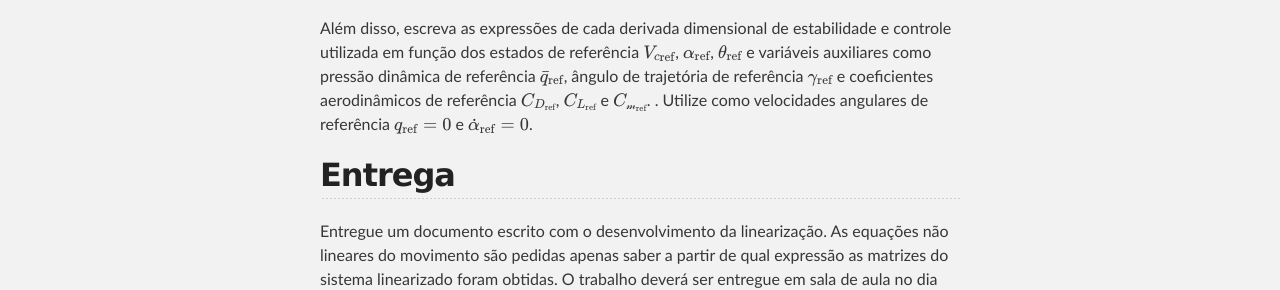
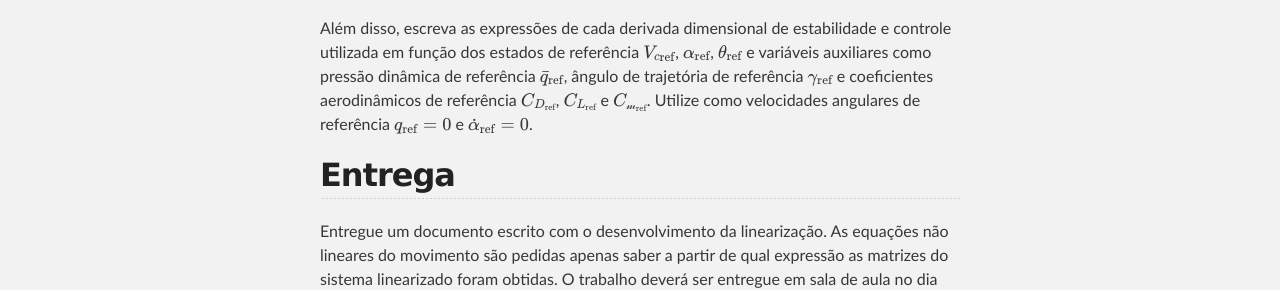
Before and after one commit to dimasad/dimasad.github.io.OLD, a Jekyll site: the page built from _mecvoo/trabalho-lin.md, in a window 1280 px wide. Shown: the part 1447-1737 px from the top of the page. Built offline with Jekyll 4.4.1, drawn with Linux system fonts in a browser that asks for light colours; formulas are drawn with MathJax 3.

```diff
--- a/_mecvoo/trabalho-lin.md
+++ b/_mecvoo/trabalho-lin.md
@@ -89,8 +89,7 @@ $$\theta_{\operatorname{ref}}$$ e variáveis auxiliares como pressão dinâmica
 de referência $$\bar q_{\operatorname{ref}}$$, ângulo de trajetória de
 referência $$\gamma_{\operatorname{ref}}$$ e coeficientes aerodinâmicos de
 referência $$C_{D_{\operatorname{ref}}}$$, $$C_{L_{\operatorname{ref}}}$$ e
-$$C_{\emm_{\operatorname{ref}}}$$.
-. Utilize como velocidades angulares
+$$C_{\emm_{\operatorname{ref}}}$$. Utilize como velocidades angulares
 de referência $$q_{\operatorname{ref}} = 0$$ e
 $$\dot \alpha_{\operatorname{ref}} = 0$$.
 
```
